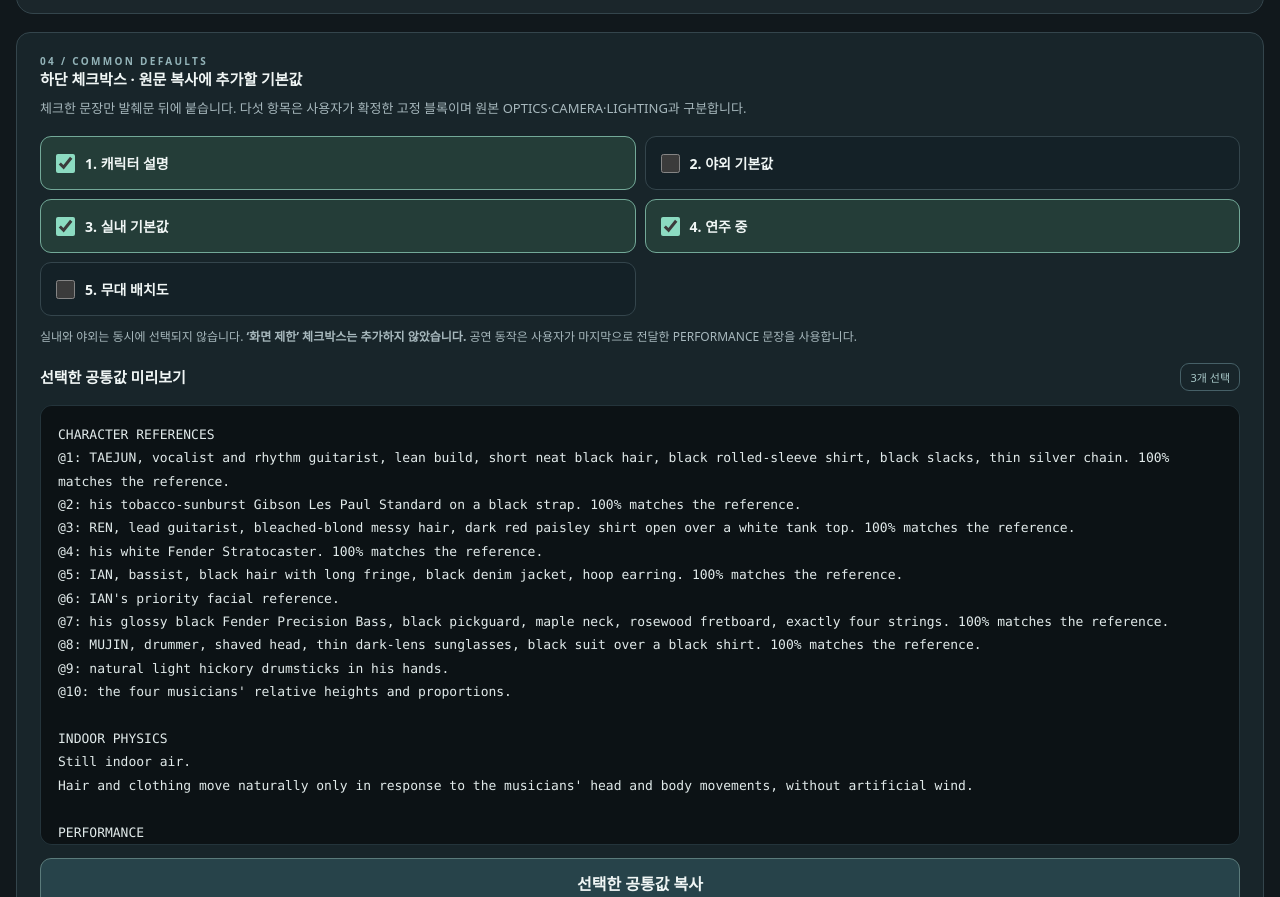
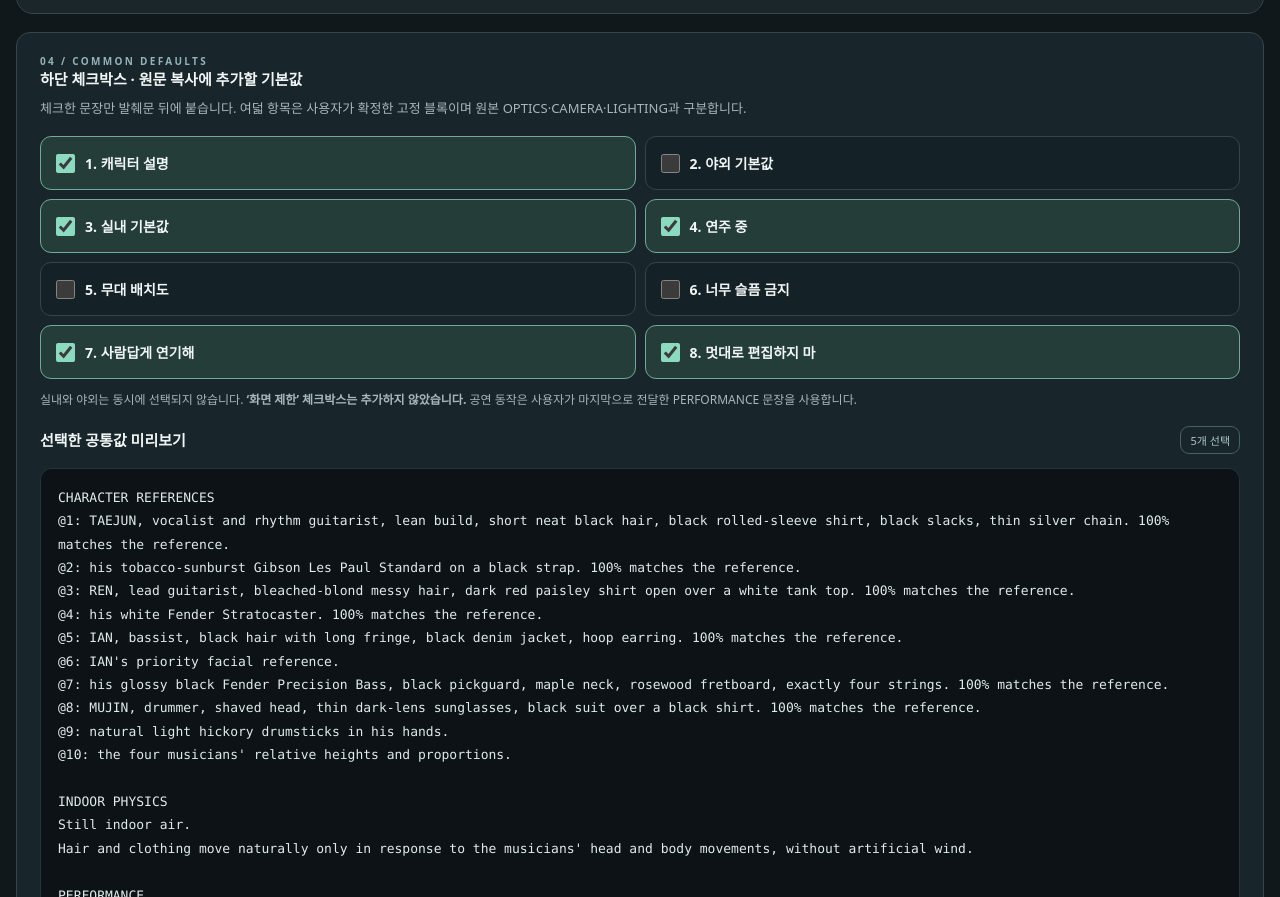
Before and after one commit to ej422/ej422.github.io, a plain HTML site: page tabby-presets-v4/index.html in a window 1280 px wide. Shown: the part 1438-2335 px from the top of the page. Drawn offline with Linux system fonts and the light colour scheme.

Commit message:
Add common prompt checkboxes 6–8 to Tabby presets v4
Add sadness restraint, natural acting, and editing constraint options with the requested defaults. Preserve checkboxes 1–5, source prompt data, and PERFORMANCE verbatim. Validated all 256 checkbox combinations and preview/copy outputs.

```diff
--- a/tabby-presets-v4/index.html
+++ b/tabby-presets-v4/index.html
@@ -63,16 +63,19 @@ h1{font-size:clamp(27px,3.7vw,43px);letter-spacing:-1.5px;margin:12px 0 10px;fon
 <section class="section light-block" aria-labelledby="lightTitle"><header class="sec-head"><div class="kicker">03 / LIGHTING — SOURCE EXCERPT</div><h2 id="lightTitle">조명 선택</h2><p class="sec-sub">원본 TXT의 LIGHTING 문장을 해당 샷에 맞춰 발췌합니다. 시간대별로 검색할 수 있어요.</p></header>
 <div class="light-inner"><div class="form"><label class="label" for="lightSearch">조명 이름·시간대 검색</label><input id="lightSearch" type="search" placeholder="예: 블루아워, 노을, 역광, 오후"/><div class="labelrow"><label class="label" for="lightSelect">원본 조명 프리셋</label><span class="count" id="lightCount"></span></div><select id="lightSelect" aria-label="조명 프리셋"></select><div class="source" id="lightSource"></div><button class="button" id="lightCopy" type="button" style="width:100%">조명 원문만 복사</button><button class="button viewer-button" type="button" id="lightView" style="width:100%;margin-top:8px">원본 TXT 전체 보기</button></div>
 <pre id="lightOutput" class="result" aria-live="polite"></pre></div></section>
-<section class="footer-block" id="commonSection" aria-labelledby="commonTitle"><div class="kicker">04 / COMMON DEFAULTS</div><h3 id="commonTitle" class="section-title">하단 체크박스 · 원문 복사에 추가할 기본값</h3><p>체크한 문장만 발췌문 뒤에 붙습니다. 다섯 항목은 사용자가 확정한 고정 블록이며 원본 OPTICS·CAMERA·LIGHTING과 구분합니다.</p>
+<section class="footer-block" id="commonSection" aria-labelledby="commonTitle"><div class="kicker">04 / COMMON DEFAULTS</div><h3 id="commonTitle" class="section-title">하단 체크박스 · 원문 복사에 추가할 기본값</h3><p>체크한 문장만 발췌문 뒤에 붙습니다. 여덟 항목은 사용자가 확정한 고정 블록이며 원본 OPTICS·CAMERA·LIGHTING과 구분합니다.</p>
 <div class="common-grid">
 <label class="common-check"><input type="checkbox" id="ckCharacter" checked/><span>1. 캐릭터 설명</span></label>
 <label class="common-check"><input type="checkbox" id="ckOutdoor"/><span>2. 야외 기본값</span></label>
 <label class="common-check"><input type="checkbox" id="ckIndoor" checked/><span>3. 실내 기본값</span></label>
 <label class="common-check"><input type="checkbox" id="ckPerformance" checked/><span>4. 연주 중</span></label>
 <label class="common-check"><input type="checkbox" id="ckStageLayout"/><span>5. 무대 배치도</span></label>
+<label class="common-check"><input type="checkbox" id="ckNoSadness"/><span>6. 너무 슬픔 금지</span></label>
+<label class="common-check"><input type="checkbox" id="ckNaturalActing" checked/><span>7. 사람답게 연기해</span></label>
+<label class="common-check"><input type="checkbox" id="ckNoAutoEdits" checked/><span>8. 멋대로 편집하지 마</span></label>
 </div>
 <div class="common-notes">실내와 야외는 동시에 선택되지 않습니다. <b>‘화면 제한’ 체크박스는 추가하지 않았습니다.</b> 공연 동작은 사용자가 마지막으로 전달한 PERFORMANCE 문장을 사용합니다.</div>
-<div class="preview-heading"><h3>선택한 공통값 미리보기</h3><span class="pill" id="commonCount">3개 선택</span></div>
+<div class="preview-heading"><h3>선택한 공통값 미리보기</h3><span class="pill" id="commonCount">5개 선택</span></div>
 <pre class="result" id="commonPreview" aria-live="polite"></pre>
 <div class="preview-actions"><button class="button" id="commonCopy" type="button">선택한 공통값 복사</button></div>
 </section>
@@ -144,7 +147,20 @@ All four musicians move naturally with the rhythm, with subtle head nods, relaxe
 The guitars and bass hang with realistic weight on their straps. Strings vibrate as they are played. Drumsticks rebound naturally after each strike, and cymbals shimmer and sway after being hit.
 No extra vocal entrances, strums, bass notes, or drum hits that are absent from the supplied reference audio.`;
 const STAGE_LAYOUT="The studio seen from the front, on the audience side: the guitarist on the left in front of the Marshall stack, the vocalist at the microphone on the front rug, the drummer behind the kit on the riser at the back center, the bassist on the right in front of the bass amplifier stack, body turned three-quarters toward the camera so his face shows. Behind them the navy windows and the mezzanine; the pendant lamps hang high above the set, their cones of light falling on the floor and the riser between the players.";
-function common(){return [["ckCharacter","CHARACTER REFERENCES",CHARACTERS],["ckOutdoor","OUTDOOR PHYSICS",OUTDOOR],["ckIndoor","INDOOR PHYSICS",INDOOR],["ckPerformance","PERFORMANCE",PERFORMANCE],["ckStageLayout","LOCATION MAP",STAGE_LAYOUT]].filter(([id])=>$('#'+id).checked).map(([,title,txt])=>title+'\n'+txt).join('\n\n')}
+const NO_SADNESS=`SCENE DIRECTION (shared, unspoken): Today nobody cries.
+Dry eyes on every face. No tears running down the cheeks, no tearful expressions, and no exaggerated sorrow.
+Emotions remain present but restrained, without melodramatic reactions.`;
+const NATURAL_ACTING=`Natural, grounded, understated film acting.
+Every reaction comes after its cause.
+Every gaze stays engaged in the task, never a frozen, glassy or unfocused stare; natural blink cadence.
+Natural breathing, subtle facial reactions, and realistic body weight shifts.
+No stiff, robotic movements or exaggerated gestures.`;
+const NO_AUTO_EDITS=`Cuts only at the explicitly specified points; the camera does not cut on its own.
+If no cuts are specified, maintain one continuous shot.
+No additional shots, unrequested transitions, or automatic edits.
+The frame shows only the scene, clean of any lettering or captions.
+Faces, outfits, instruments, and locations match their supplied references exactly.`;
+function common(){return [["ckCharacter","CHARACTER REFERENCES",CHARACTERS],["ckOutdoor","OUTDOOR PHYSICS",OUTDOOR],["ckIndoor","INDOOR PHYSICS",INDOOR],["ckPerformance","PERFORMANCE",PERFORMANCE],["ckStageLayout","LOCATION MAP",STAGE_LAYOUT],["ckNoSadness","",NO_SADNESS],["ckNaturalActing","",NATURAL_ACTING],["ckNoAutoEdits","",NO_AUTO_EDITS]].filter(([id])=>$('#'+id).checked).map(([,title,txt])=>title?title+'\n'+txt:txt).join('\n\n')}
 function combined(){const a=angle(),m=motion(),l=light();return [["OPTICS",a?.optic],["CAMERA",m?.camera],["LIGHTING",l?.light]].filter(x=>x[1]).map(([title,txt])=>title+'\n'+txt).concat(common()?[common()]:[]).join('\n\n')}
 function render(){const a=angle(),m=motion(),l=light();$('#angleOutput').textContent=a?a.optic:'선택 없음';$('#motionOutput').textContent=m?m.camera:'선택 없음';$('#lightOutput').textContent=l?l.light:'선택 없음';$('#angleSource').textContent=a?`출처: ${a.source} / ${a.label}`:'';$('#motionSource').textContent=m?`출처: ${m.source} / ${m.label}`:'';$('#lightSource').textContent=l?`출처: ${l.source} / ${l.label} · ${l.period}`:'';$('#commonPreview').textContent=common()||'선택된 공통값이 없습니다.';$('#commonCount').textContent=[...document.querySelectorAll('.common-check input:checked')].length+'개 선택';$('#combinedOutput').textContent=combined();let same=a&&m&&l&&a.camera===m.camera&&a.id===l.id;$('#combinationNote').textContent=(!a||!m||!l)?'각 항목을 선택하세요.':same?'동일한 원본 샷의 앵글·무빙·조명':'서로 다른 원본 조합 · 카메라/조명 충돌 가능';$('#allCopy').disabled=!a||!m||!l;$('#sameSource').disabled=!a||!motionByText.has(a.camera)}
 function useAngle(){if(!motionManuallyChanged){let a=angle();if(a){let m=motionByText.get(a.camera);if(m){motionId=m.id;$('#motionSearch').value='';filterMotions()}}}if(!lightManuallyChanged&&lightMap.has(angleId)){lightId=angleId;$('#lightSearch').value='';filterLights()}render()}
@@ -154,6 +170,7 @@ $('#lightSearch').addEventListener('input',()=>{lightManuallyChanged=true;filter
 $('#ckOutdoor').addEventListener('change',e=>{if(e.target.checked)$('#ckIndoor').checked=false;render()});
 $('#ckIndoor').addEventListener('change',e=>{if(e.target.checked)$('#ckOutdoor').checked=false;render()});
 $('#ckCharacter').addEventListener('change',render);$('#ckPerformance').addEventListener('change',render);$('#ckStageLayout').addEventListener('change',render);
+$('#ckNoSadness').addEventListener('change',render);$('#ckNaturalActing').addEventListener('change',render);$('#ckNoAutoEdits').addEventListener('change',render);
 $('#angleCopy').addEventListener('click',()=>copy(angle()?.optic));$('#motionCopy').addEventListener('click',()=>copy(motion()?.camera));$('#lightCopy').addEventListener('click',()=>copy(light()?.light));
 $('#commonCopy').addEventListener('click',()=>copy(common()));$('#allCopy').addEventListener('click',()=>copy(combined()));
 $('#sameSource').addEventListener('click',()=>{let a=angle();if(!a)return;let m=motionByText.get(a.camera);if(m){motionId=m.id;motionManuallyChanged=false;$('#motionSearch').value='';filterMotions()}lightId=a.id;lightManuallyChanged=false;$('#lightSearch').value='';filterLights();render()});
```
